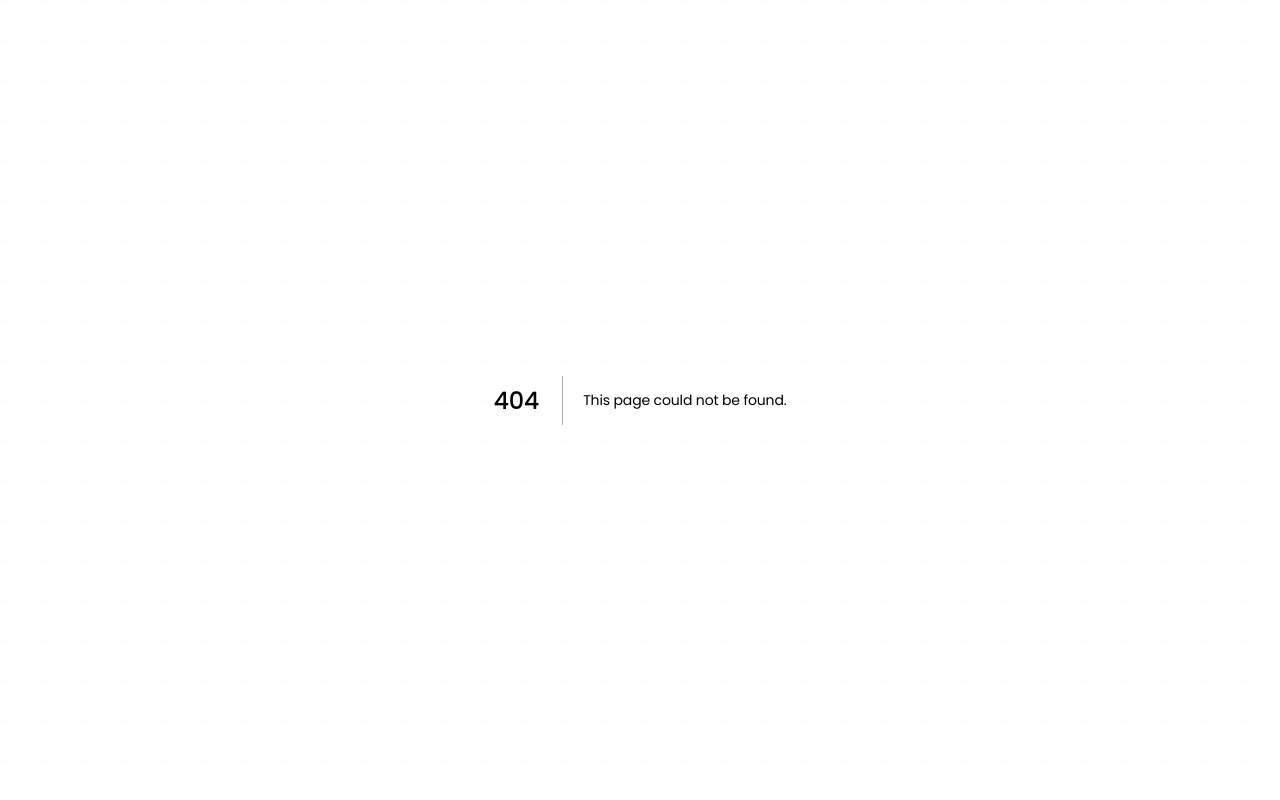
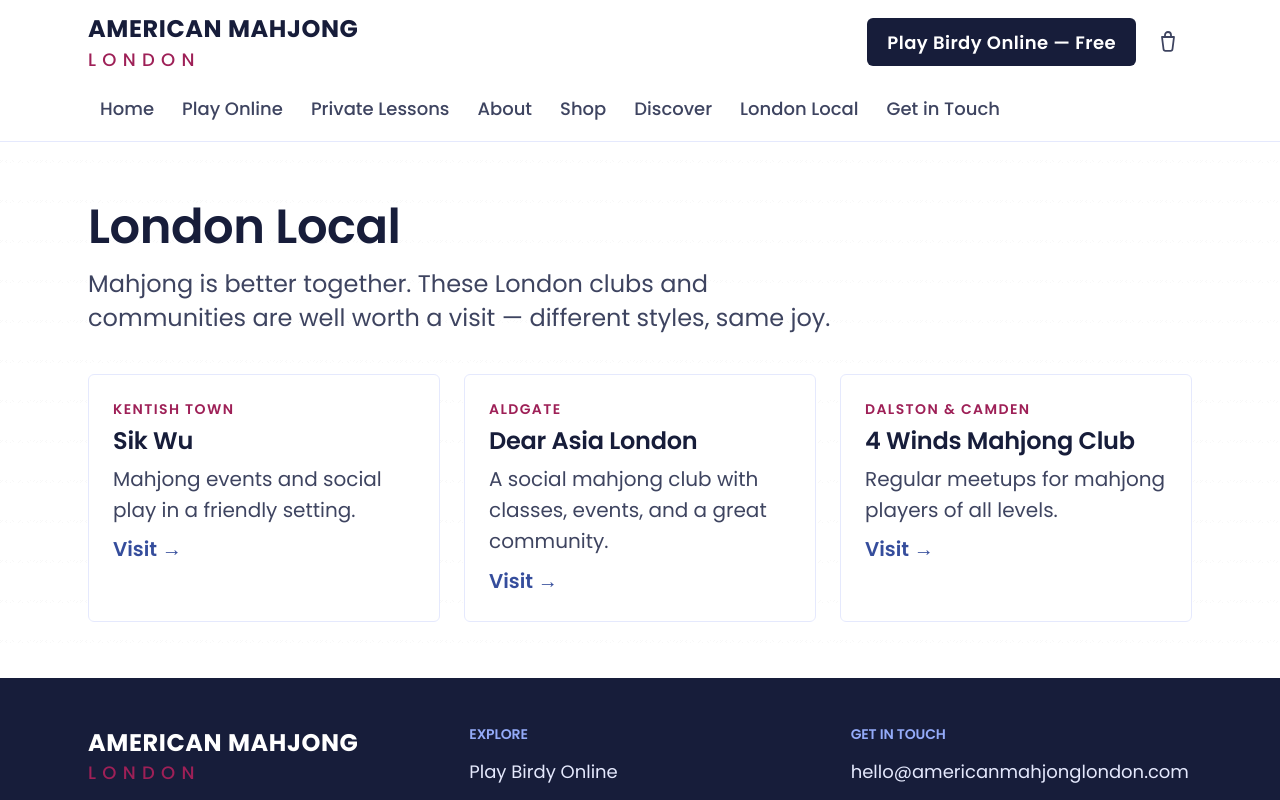
Before and after one commit to TheOuen/birdy-american-mahjong, a Next.js app: page /london-local in a window 1280 px wide. Before the commit this address had no page. Shown: the top 800 px of the page. Built offline with nearby package versions, Linux system fonts and the light colour scheme.

Commit message:
feat: discover and london local pages
Co-Authored-By: Claude Opus 4.8 (1M context) <noreply@anthropic.com>

```diff
--- /dev/null
+++ b/src/app/(public)/discover/page.tsx
@@ -0,0 +1,108 @@
+export const metadata = { title: 'Discover — American Mahjong | London' }
+
+type Article = { title: string; source: string; blurb: string; href: string }
+
+const FEATURES: Article[] = [
+  {
+    title: 'The Benefits of Mahjong',
+    source: 'Martha Stewart',
+    blurb: 'Why mahjong is having a moment — brain health, healthy aging, and connection.',
+    href: 'https://www.marthastewart.com/benefits-of-mahjong-11871810',
+  },
+  {
+    title: 'How to Play American Mahjong: The Complete Guide',
+    source: 'Dear Asia London',
+    blurb: 'A thorough written walkthrough of the American game, from tiles to winning hands.',
+    href: 'https://mahjong.dearasia.co.uk/how-to-play-american-mahjong-complete-guide/',
+  },
+  {
+    title: 'Order Out of Chaos',
+    source: 'Smithsonian Magazine',
+    blurb: 'The Asian game of mahjong, which creates order out of chaos, is trending in the West.',
+    href: 'https://www.smithsonianmag.com/arts-culture/the-asian-game-of-mahjong-which-creates-order-out-of-chaos-is-trending-in-the-west-180986021/',
+  },
+]
+
+const NEWS: Article[] = [
+  {
+    title: 'Young people all over the world are clicking with mahjong',
+    source: 'The Economist',
+    blurb: 'A new generation discovers the game.',
+    href: 'https://www.economist.com/culture/2026/03/25/young-people-all-over-the-world-are-clicking-with-mahjong',
+  },
+  {
+    title: 'Mahjong and the new card games',
+    source: 'Boston Globe',
+    blurb: 'Why tile and card nights are back.',
+    href: 'https://www.bostonglobe.com/2026/03/23/lifestyle/mahjong-new-card-games/',
+  },
+  {
+    title: 'Mahjong on the rise',
+    source: 'Financial Times',
+    blurb: 'The FT on the game’s resurgence.',
+    href: 'https://www.ft.com/content/27dae2e7-b07c-4960-ae95-8588de374bee',
+  },
+  {
+    title: 'Mah Jongg in DC',
+    source: 'Washington Post',
+    blurb: 'How the game is bringing people together.',
+    href: 'https://www.washingtonpost.com/dc-md-va/2025/07/24/mah-jongg-dc/',
+  },
+  {
+    title: 'Mahjong’s modern makeover',
+    source: 'Vogue',
+    blurb: 'The style world embraces the tiles.',
+    href: 'https://www.vogue.com/article/mahjong-modern-makeover',
+  },
+  {
+    title: 'Your mahjong game night hosting guide',
+    source: 'Martha Stewart',
+    blurb: 'Hosting a mahjong night, done properly.',
+    href: 'https://www.marthastewart.com/mahjong-game-night-hosting-guide-11859541',
+  },
+]
+
+export default function DiscoverPage() {
+  return (
+    <div className="max-w-6xl mx-auto px-5 sm:px-6 py-10 sm:py-14 flex flex-col gap-12">
+      <header className="flex flex-col gap-3 max-w-3xl">
+        <h1 className="text-3xl sm:text-4xl font-bold text-[var(--text-primary)]" style={{ fontFamily: 'var(--font-display)' }}>
+          Everything Mahjong
+        </h1>
+        <p className="text-xl text-[var(--text-secondary)]">
+          Reading, watching, and rabbit holes — our favourite mahjong resources from around the web.
+        </p>
+      </header>
+
+      <section className="grid grid-cols-1 sm:grid-cols-2 lg:grid-cols-3 gap-6">
+        {FEATURES.map((a) => <ArticleCard key={a.href} article={a} />)}
+      </section>
+
+      <section className="flex flex-col gap-6">
+        <h2 className="text-2xl sm:text-3xl font-bold text-[var(--text-primary)]" style={{ fontFamily: 'var(--font-display)' }}>
+          Mahj in the News
+        </h2>
+        <div className="grid grid-cols-1 sm:grid-cols-2 lg:grid-cols-3 gap-6">
+          {NEWS.map((a) => <ArticleCard key={a.href} article={a} />)}
+        </div>
+      </section>
+    </div>
+  )
+}
+
+function ArticleCard({ article }: { article: Article }) {
+  return (
+    <a
+      href={article.href}
+      target="_blank"
+      rel="noopener noreferrer"
+      className="flex flex-col gap-2 rounded-md border border-[var(--border)] bg-[var(--bg-elevated)] p-6
+        hover:border-[var(--border-strong)] active:scale-[0.99] transition-all duration-150"
+    >
+      <p className="text-sm font-semibold uppercase tracking-widest text-[var(--accent-warm)]">{article.source}</p>
+      <h3 className="text-xl font-bold text-[var(--text-primary)]" style={{ fontFamily: 'var(--font-display)' }}>{article.title}</h3>
+      <p className="text-lg text-[var(--text-secondary)]">{article.blurb}</p>
+      <span className="text-lg font-semibold text-[var(--accent-gold)]">Read &rarr;</span>
+    </a>
+  )
+}
--- /dev/null
+++ b/src/app/(public)/london-local/page.tsx
@@ -0,0 +1,58 @@
+export const metadata = { title: 'London Local — American Mahjong | London' }
+
+type Club = { name: string; area: string; blurb: string; href: string }
+
+const CLUBS: Club[] = [
+  {
+    name: 'Sik Wu',
+    area: 'Kentish Town',
+    blurb: 'Mahjong events and social play in a friendly setting.',
+    href: 'https://sikfaan.com/mahjong-events/',
+  },
+  {
+    name: 'Dear Asia London',
+    area: 'Aldgate',
+    blurb: 'A social mahjong club with classes, events, and a great community.',
+    href: 'https://mahjong.dearasia.co.uk/london-mahjong-social-club/',
+  },
+  {
+    name: '4 Winds Mahjong Club',
+    area: 'Dalston & Camden',
+    blurb: 'Regular meetups for mahjong players of all levels.',
+    href: 'https://www.fourwindsmahjong.club/',
+  },
+]
+
+export default function LondonLocalPage() {
+  return (
+    <div className="max-w-6xl mx-auto px-5 sm:px-6 py-10 sm:py-14 flex flex-col gap-10">
+      <header className="flex flex-col gap-3 max-w-3xl">
+        <h1 className="text-3xl sm:text-4xl font-bold text-[var(--text-primary)]" style={{ fontFamily: 'var(--font-display)' }}>
+          London Local
+        </h1>
+        <p className="text-xl text-[var(--text-secondary)]">
+          Mahjong is better together. These London clubs and communities are well worth a visit —
+          different styles, same joy.
+        </p>
+      </header>
+
+      <div className="grid grid-cols-1 sm:grid-cols-2 lg:grid-cols-3 gap-6">
+        {CLUBS.map((club) => (
+          <a
+            key={club.href}
+            href={club.href}
+            target="_blank"
+            rel="noopener noreferrer"
+            className="flex flex-col gap-2 rounded-md border border-[var(--border)] bg-[var(--bg-elevated)] p-6
+              hover:border-[var(--border-strong)] active:scale-[0.99] transition-all duration-150"
+          >
+            <p className="text-sm font-semibold uppercase tracking-widest text-[var(--accent-warm)]">{club.area}</p>
+            <h2 className="text-xl font-bold text-[var(--text-primary)]" style={{ fontFamily: 'var(--font-display)' }}>{club.name}</h2>
+            <p className="text-lg text-[var(--text-secondary)]">{club.blurb}</p>
+            <span className="text-lg font-semibold text-[var(--accent-gold)]">Visit &rarr;</span>
+          </a>
+        ))}
+      </div>
+    </div>
+  )
+}
```
